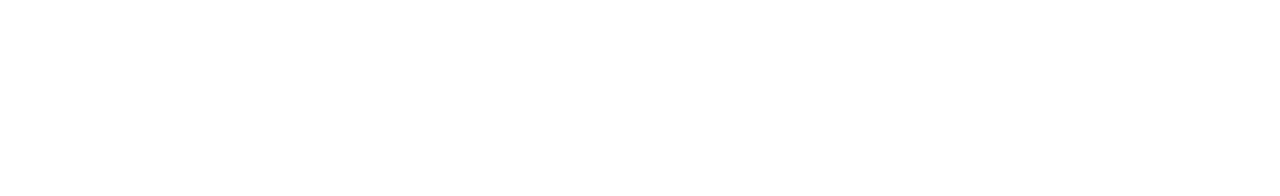
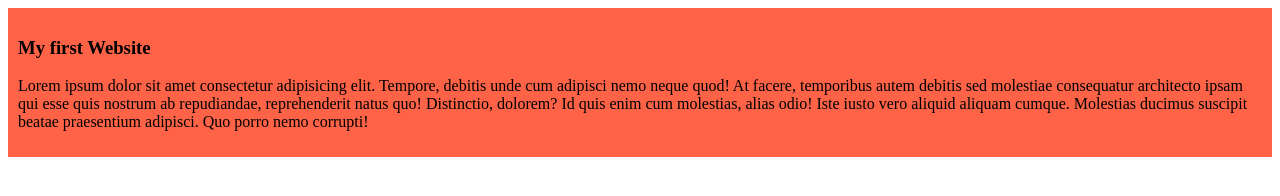
Before and after one commit to Hridoy2024/programming-hero-first-repo, a plain HTML site: page index.html in a window 1280 px wide. Drawn offline with Linux system fonts and the light colour scheme.

Commit message:
first update

```diff
--- a/index.html
+++ b/index.html
@@ -1,11 +1,16 @@
 <!DOCTYPE html>
 <html lang="en">
-<head>
-    <meta charset="UTF-8">
-    <meta name="viewport" content="width=device-width, initial-scale=1.0">
+  <head>
+    <meta charset="UTF-8" />
+    <meta name="viewport" content="width=device-width, initial-scale=1.0" />
     <title>My first Github Repo</title>
-</head>
-<body>
+    <link rel="stylesheet" href="/styles/blog.css">
+  </head>
+  <body>
+    <div>
+        <h3>My first Website</h3>
 
-</body>
+        <p>Lorem ipsum dolor sit amet consectetur adipisicing elit. Tempore, debitis unde cum adipisci nemo neque quod! At facere, temporibus autem debitis sed molestiae consequatur architecto ipsam qui esse quis nostrum ab repudiandae, reprehenderit natus quo! Distinctio, dolorem? Id quis enim cum molestias, alias odio! Iste iusto vero aliquid aliquam cumque. Molestias ducimus suscipit beatae praesentium adipisci. Quo porro nemo corrupti!</p>
+    </div>
+  </body>
 </html>
--- /dev/null
+++ b/styles/blog.css
@@ -0,0 +1,4 @@
+div{
+    background-color: tomato;
+    padding: 10px;
+}
```
